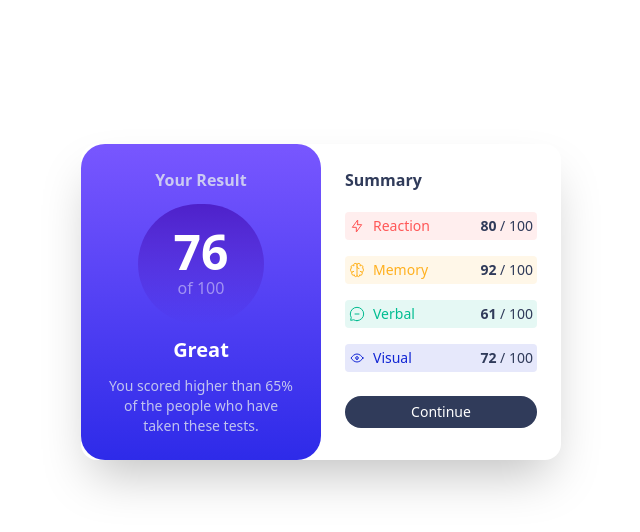
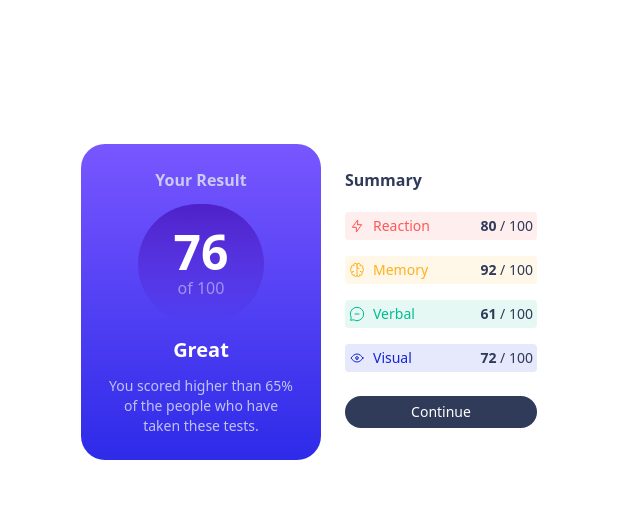
Before and after one commit to davunju/result-summary, a React (Vite) app: page / in a window 1280 px wide. Shown: the top 532 px of the page, without its empty margins (319-959 px from the left). Built offline with nearby package versions, Linux system fonts and the light colour scheme.

Commit message:
modified:   src/App.tsx

```diff
--- a/src/App.tsx
+++ b/src/App.tsx
@@ -6,7 +6,7 @@ import iconVisual from "./assets/icon-visual.svg";
 export default function App() {
   return (
     <div>
-      <div className="flex bg-white shadow-2xl max-w-[30rem] mx-auto my-[9rem] rounded-2xl max-[500px]:flex-col max-[500px]:max-w-[300px] max-[500px]:my-[1rem]">
+      <div className="flex bg-white shadow-3xl max-w-[30rem] mx-auto my-[9rem] rounded-2xl max-[500px]:flex-col max-[500px]:max-w-[300px] max-[500px]:my-[1rem]">
         <section className="rounded-3xl text-white p-6 text-center bg-gradient-to-b from-background1 to-background2">
           <h1 className="opacity-80 mb-3 text-slate-200 font-semibold">
             Your Result
```
